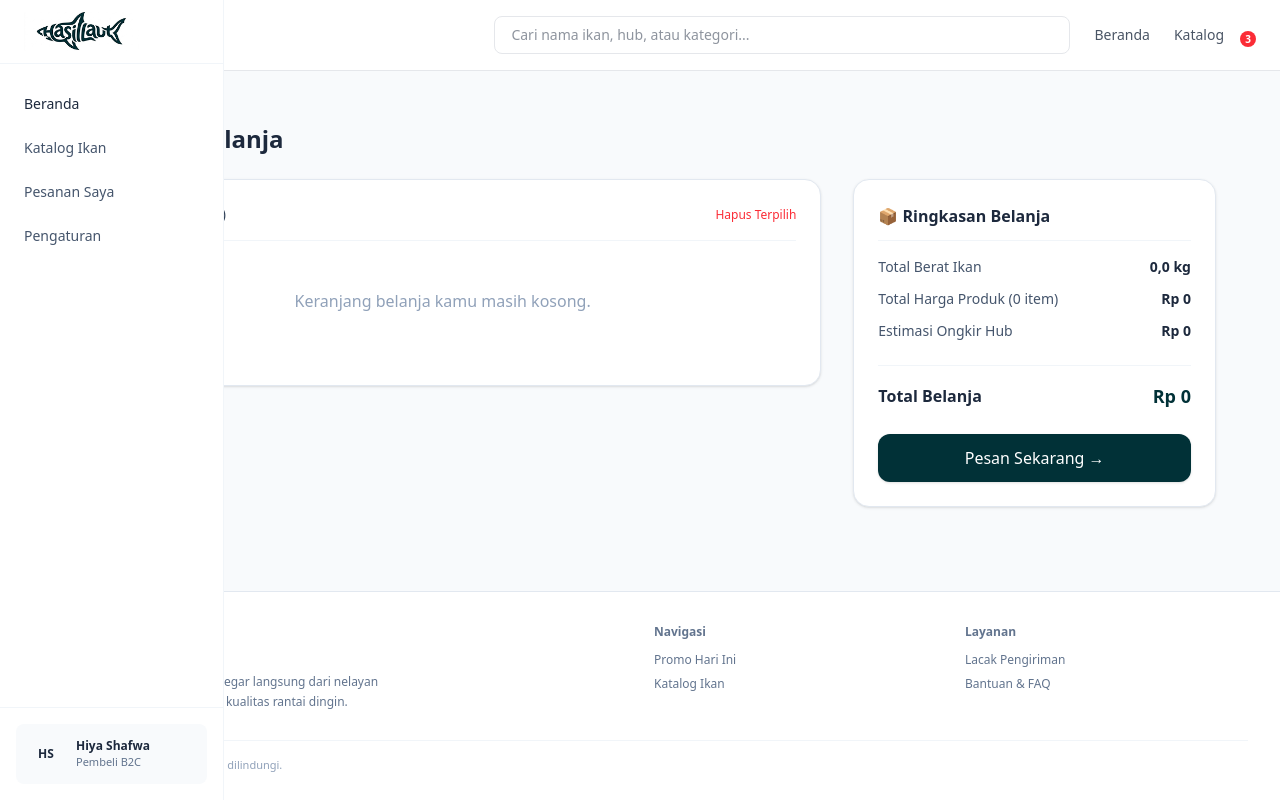
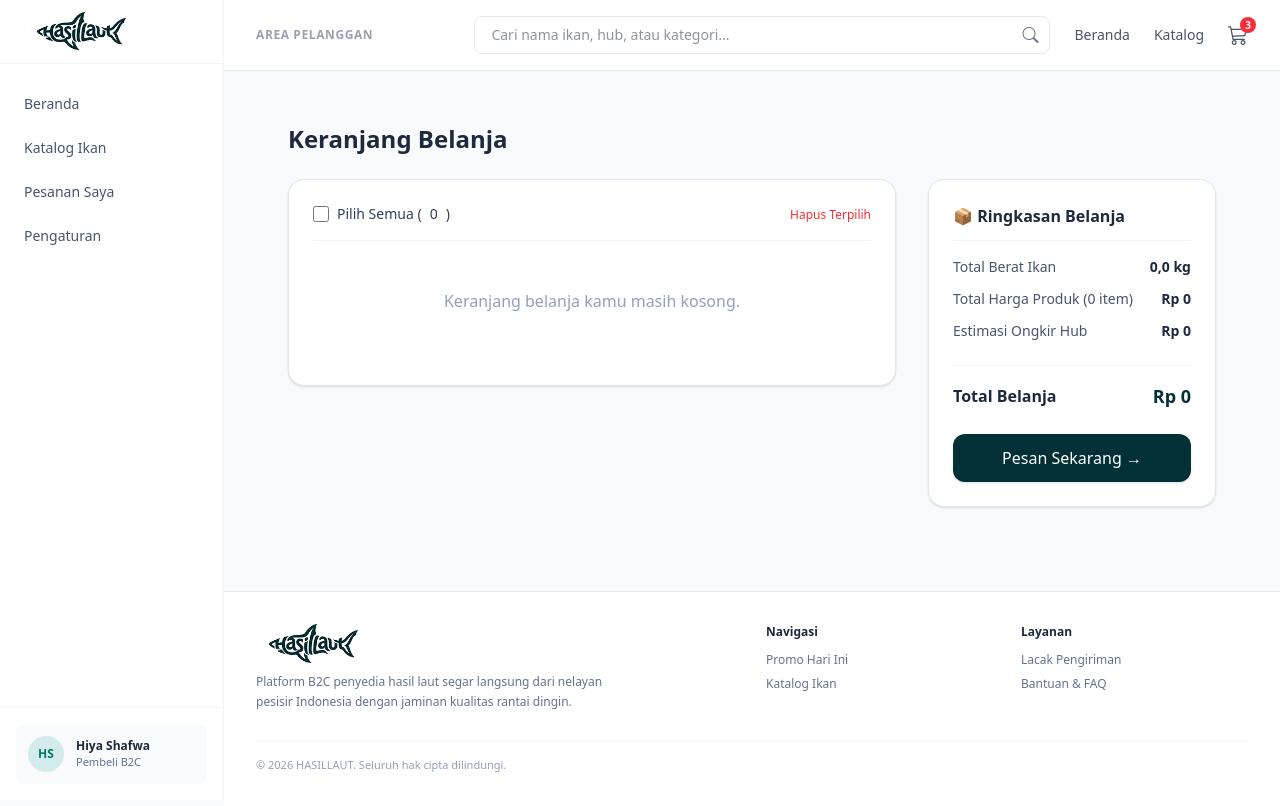
Before and after one commit to TUBES-PPL-KELA/HasilLaut-Project, a Laravel app: page /keranjang in a window 1280 px wide. Run offline with Laravel 12, Linux system fonts and the light colour scheme; data that the repository does not hold is empty; style sheets or scripts are compiled from the project's sources; parts of the project's set-up code (start-up, migrations or seed data) failed here and were passed over; some libraries are stand-ins or nearby versions.

Commit message:
memperbaiki bug sidebar

```diff
--- a/HasilLaut/resources/views/layouts/pembeli.blade.php
+++ b/HasilLaut/resources/views/layouts/pembeli.blade.php
@@ -6,35 +6,36 @@
     <meta name="csrf-token" content="{{ csrf_token() }}">
     <title>@yield('title', 'HasilLaut | Pembeli')</title>
     @vite(['resources/css/app.css', 'resources/js/app.js'])
-
+    <link rel="stylesheet" href="https://cdn.jsdelivr.net/npm/bootstrap-icons@1.11.3/font/bootstrap-icons.min.css">
 </head>
 <body class="min-h-screen bg-slate-50 font-sans text-slate-800 antialiased">
+    <!-- Sidebar Kiri (Lebar w-56) -->
     <aside class="fixed inset-y-0 left-0 z-30 hidden w-56 flex-col border-r border-slate-100 bg-white lg:flex">
         <a href="/" class="flex h-16 items-center border-b border-slate-100 px-6" aria-label="HasilLaut beranda">
             <img src="{{ asset('images/logo.png') }}" alt="HasilLaut" class="h-10 w-auto object-contain">
         </a>
         <nav aria-label="Navigasi utama" class="space-y-1 px-3 py-5 text-sm font-medium">
-            <a href="/" class="flex items-center gap-3 rounded-lg bg-ocean-teal/10 px-3 py-2.5 text-ocean-teal">Beranda</a>
-            <a href="#katalog" class="flex items-center gap-3 rounded-lg px-3 py-2.5 text-slate-600 hover:bg-slate-50 hover:text-midnight-teal">Katalog Ikan</a>
-            <a href="#flash-sale" class="flex items-center gap-3 rounded-lg px-3 py-2.5 text-slate-600 hover:bg-slate-50 hover:text-midnight-teal">Pesanan Saya</a>
-            <a href="#footer" class="flex items-center gap-3 rounded-lg px-3 py-2.5 text-slate-600 hover:bg-slate-50 hover:text-midnight-teal">Pengaturan</a>
+            <a href="{{ url('/') }}" class="flex items-center gap-3 rounded-lg px-3 py-2.5 {{ request()->is('/') ? 'bg-teal-50 text-teal-800 font-semibold' : 'text-slate-600 hover:bg-slate-50 hover:text-teal-800' }}">Beranda</a>
+            <a href="{{ route('pembeli.katalog') }}" class="flex items-center gap-3 rounded-lg px-3 py-2.5 {{ request()->routeIs('pembeli.katalog*') ? 'bg-teal-50 text-teal-800 font-semibold' : 'text-slate-600 hover:bg-slate-50 hover:text-teal-800' }}">Katalog Ikan</a>
+            <a href="{{ route('pembeli.checkout.index') }}" class="flex items-center gap-3 rounded-lg px-3 py-2.5 {{ request()->routeIs('pembeli.checkout*') ? 'bg-teal-50 text-teal-800 font-semibold' : 'text-slate-600 hover:bg-slate-50 hover:text-teal-800' }}">Pesanan Saya</a>
+            <a href="{{ route('pembeli.profile.edit') }}" class="flex items-center gap-3 rounded-lg px-3 py-2.5 {{ request()->routeIs('pembeli.profile*') ? 'bg-teal-50 text-teal-800 font-semibold' : 'text-slate-600 hover:bg-slate-50 hover:text-teal-800' }}">Pengaturan</a>
         </nav>
         <div class="mt-auto border-t border-slate-100 p-4">
-            <div class="flex items-center gap-3 rounded-lg bg-slate-50 p-3">
-                <span class="grid size-9 place-items-center rounded-full bg-ocean-teal/15 text-xs font-bold text-ocean-teal">HS</span>
+            <a href="{{ route('pembeli.profile.edit') }}" class="flex items-center gap-3 rounded-lg bg-slate-50 p-3 hover:bg-slate-100 transition">
+                <span class="grid size-9 place-items-center rounded-full bg-teal-600/15 text-xs font-bold text-teal-700">HS</span>
                 <div class="min-w-0">
-                    <p class="truncate text-xs font-semibold text-midnight-teal">Hiya Shafwa</p>
+                    <p class="truncate text-xs font-semibold text-slate-800">Hiya Shafwa</p>
                     <p class="text-[11px] text-slate-500">Pembeli B2C</p>
                 </div>
-            </div>
+            </a>
         </div>
     </aside>
 
-    <!-- 2. KOLOM KANAN: Berisi Navbar Atas & Konten Utama -->
-    <div class="flex-1 flex flex-col h-screen overflow-hidden">
+    <!-- 2. KOLOM KANAN: Diberi lg:pl-56 agar bergeser sejajar di sebelah kanan sidebar -->
+    <div class="flex min-h-screen flex-col lg:pl-56">
 
         <!-- Navbar Atas -->
-        <header class="bg-white border-b border-gray-200 px-8 py-4 flex items-center justify-between flex-shrink-0 z-10">
+        <header class="sticky top-0 z-20 flex flex-shrink-0 items-center justify-between border-b border-gray-200 bg-white px-8 py-4">
             <div class="flex items-center gap-2">
                 <span class="text-xs font-semibold uppercase tracking-wider text-gray-400">Area Pelanggan</span>
             </div>
@@ -47,8 +48,8 @@
                 </button>
             </form>
             <div class="ml-6 flex items-center gap-6">
-                <a href="#" class="text-sm font-medium text-gray-600 hover:text-[#1b4d3e]">Beranda</a>
-                <a href="#" class="text-sm font-medium text-gray-600 hover:text-[#1b4d3e]">Katalog</a>
+                <a href="{{ url('/') }}" class="text-sm font-medium text-gray-600 hover:text-[#1b4d3e]">Beranda</a>
+                <a href="{{ route('pembeli.katalog') }}" class="text-sm font-medium text-gray-600 hover:text-[#1b4d3e]">Katalog</a>
                 <a href="{{ route('pembeli.cart') }}" class="relative text-gray-600 hover:text-[#1b4d3e]">
                     <i class="bi bi-cart3 text-xl"></i>
                     <span class="absolute -top-1 -right-2 bg-red-500 text-white text-[10px] w-4 h-4 rounded-full flex items-center justify-center font-bold">3</span>
@@ -56,7 +57,7 @@
             </div>
         </header>
 
-        <main class="mx-auto w-full max-w-[1440px] px-4 py-5 sm:px-7 lg:px-8">
+        <main class="mx-auto w-full max-w-[1440px] flex-1 px-4 py-5 sm:px-7 lg:px-8">
             @yield('content')
         </main>
 
@@ -67,14 +68,14 @@
                     <p class="mt-2 max-w-sm leading-5">Platform B2C penyedia hasil laut segar langsung dari nelayan pesisir Indonesia dengan jaminan kualitas rantai dingin.</p>
                 </div>
                 <div>
-                    <p class="font-semibold text-midnight-teal">Navigasi</p>
-                    <a href="#flash-sale" class="mt-3 block hover:text-ocean-teal">Promo Hari Ini</a>
-                    <a href="#katalog" class="mt-2 block hover:text-ocean-teal">Katalog Ikan</a>
+                    <p class="font-semibold text-slate-800">Navigasi</p>
+                    <a href="#flash-sale" class="mt-3 block hover:text-teal-700">Promo Hari Ini</a>
+                    <a href="{{ route('pembeli.katalog') }}" class="mt-2 block hover:text-teal-700">Katalog Ikan</a>
                 </div>
                 <div>
-                    <p class="font-semibold text-midnight-teal">Layanan</p>
-                    <a href="#footer" class="mt-3 block hover:text-ocean-teal">Lacak Pengiriman</a>
-                    <a href="#footer" class="mt-2 block hover:text-ocean-teal">Bantuan & FAQ</a>
+                    <p class="font-semibold text-slate-800">Layanan</p>
+                    <a href="#footer" class="mt-3 block hover:text-teal-700">Lacak Pengiriman</a>
+                    <a href="#faq-section" class="mt-2 block hover:text-teal-700">Bantuan & FAQ</a>
                 </div>
             </div>
             <p class="mx-auto mt-7 max-w-[1440px] border-t border-slate-100 pt-4 text-[11px] text-slate-400">© 2026 HASILLAUT. Seluruh hak cipta dilindungi.</p>
```
